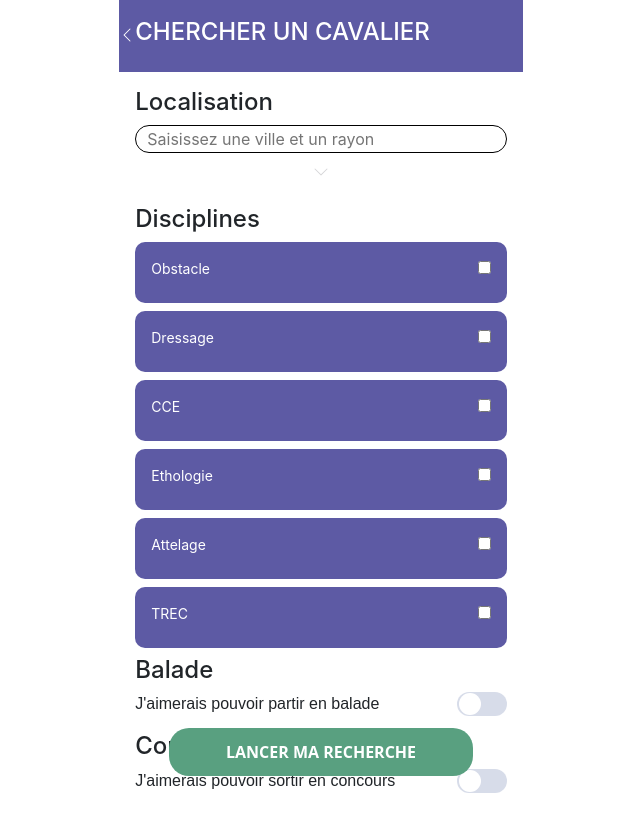
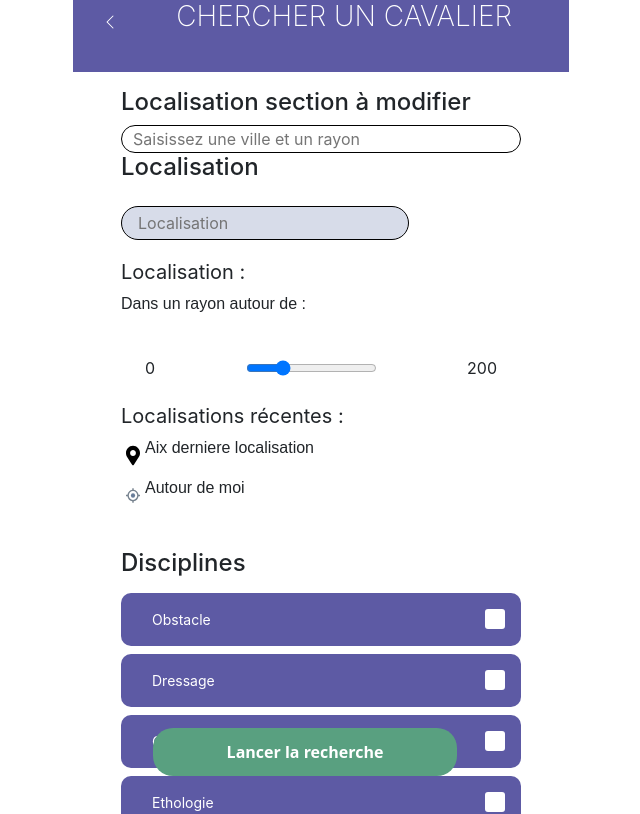
Before and after one commit to Johanna-cs/Caval_Cloud_Front, a React (Create React App) app: page /search-rider in a window 1280 px wide. Shown: the top 814 px of the page, without its empty margins (319-959 px from the left). Built offline with nearby package versions, Linux system fonts and the light colour scheme; no server answers.

Commit message:
header ok on css and on components active, created a common section with the common components, some update on search rider

```diff
--- a/src/components/Header_footer/Header.css
+++ b/src/components/Header_footer/Header.css
@@ -3,20 +3,24 @@
     height: 4.5em;
     color : white;
     display: flex;
-    align-items: center;
+    justify-content: space-around;
+    align-items: baseline;
     margin-bottom: 1em;
+
 }
 
-.main-head h4 {
+#header {
+    margin-right: 1em;
     text-align: center;
 }
 
-.header {
-    display: flex;
-    align-items: baseline;
+h3 {
+    font-weight: 200 !important;
 }
 
-#chevron-left {
+
+.bi {
+    text-align: left;
     color: white;
 }
 
--- a/src/components/Header_footer/Header.js
+++ b/src/components/Header_footer/Header.js
@@ -15,14 +15,14 @@ const header = (props) => {
             <div className='header'>
 
                 <Link to={{pathname: '/home'}}>
-                    <svg class="bi bi-chevron-left" id='chevron-left' width="1em" height="1em" viewBox="0 0 16 16" fill="currentColor" xmlns="http://www.w3.org/2000/svg">
+                    <svg class="bi bi-chevron-left " id='chevron-header'  width="1em" height="1em" viewBox="0 0 16 16" fill="currentColor" xmlns="http://www.w3.org/2000/svg">
                         <path fill-rule="evenodd" d="M11.354 1.646a.5.5 0 0 1 0 .708L5.707 8l5.647 5.646a.5.5 0 0 1-.708.708l-6-6a.5.5 0 0 1 0-.708l6-6a.5.5 0 0 1 .708 0z"/>
                     </svg>
                 </Link>
+                </div>
+                <h3 id='header'>{props.title}</h3>
 
-                <h4>{props.title}</h4>
 
-            </div>
 
         </div>
         </>
--- a/src/components/searchHorse/Localisation.js
+++ b/src/components/common_section/Localisation.js
@@ -1,6 +1,6 @@
 import React, { useState, useEffect } from 'react'
 import { Collapse, Button, Input } from 'reactstrap'
-import './searchHorse.css'
+import '../searchHorse/searchHorse.css'
 import geoloc from '../SVG-icons/geolocalisation.svg'
 import loc from '../SVG-icons/geolocation-icon2.svg'
 import locmap from '../SVG-icons/map-marker-alt-solid.svg'
--- a/src/components/postRider/PostRider.js
+++ b/src/components/postRider/PostRider.js
@@ -2,6 +2,7 @@ import React, { useState } from "react";
 import "./postRider.css";
 import { Collapse, Button} from "reactstrap";
 import { Link } from "react-router-dom";
+import Header from '../Header_footer/Header';
 import SlidingButton from "../common/SlidingButton";
 import RadioButton from "../common/RadioButton";
 import Carousel from "../common/Carousel";
@@ -13,6 +14,8 @@ const PostRider = () => {
   const toggle = () => setIsOpen(!isOpen);
 
   return (
+    <>
+    <Header title='POSTER UNE ANNONCE CAVALIER'/>
     <div className="postRider_page">
       <div className="postRider_header">
         <img className="postRider_logo" src={logo} alt="logo" />
@@ -238,6 +241,7 @@ const PostRider = () => {
         <button id="post-button">PUBLIER MON ANNONCE</button>
       </div>
     </div>
+  </>
   );
 };
 export default PostRider;
--- a/src/components/searchHorse/SearchHorse.js
+++ b/src/components/searchHorse/SearchHorse.js
@@ -2,8 +2,9 @@ import React, { useState, useEffect } from 'react'
 import { Link } from 'react-router-dom'
 import './searchHorse.css'
 import { Collapse, Button, Input } from 'reactstrap'
-import Localisation from './Localisation'
-import Disciplines from './Disciplines'
+import Header from '../Header_footer/Header';
+import Localisation from '../common_section/Localisation'
+import Disciplines from '../common_section/Disciplines'
 import Structures from './Structures'
 import IdealHorse from './IdealHorse'
 import IdealOwner from './IdealOwner'
@@ -20,6 +21,8 @@ const SearchHorse = (props) => {
     const toggle = () => setIsOpen(!isOpen)
 
     return (
+        <>
+        <Header className='header' title='CHERCHER UN CHEVAL'/>
         <div className='searchHorse_page'>
                 <Localisation />
             <hr />
@@ -99,6 +102,7 @@ const SearchHorse = (props) => {
                 <FlottingButton btnName={'Lancer la recherche'}/>
             </div>
         </div>
+    </>
     )
 }
 
--- a/src/components/searchHorse/searchHorse.css
+++ b/src/components/searchHorse/searchHorse.css
@@ -10,6 +10,7 @@
 #toggle_btn_chev {
     width: 5em;
     margin: 1em;
+    color : #5d5aa4;
 }
 .mainInput {
     width: 18em;
--- a/src/components/searchRider/SearchRider.css
+++ b/src/components/searchRider/SearchRider.css
@@ -1,6 +1,9 @@
-.main {
-    margin-left: 1em;
-    margin-right: 1em;
+.searchRider_page {
+  display: flex;
+  flex-flow: column nowrap;
+  margin-left: 3em;
+  margin-right: 3em;
+  padding-bottom: 5em;
 }
 
 .localisation {
@@ -11,30 +14,6 @@
 .localisation input {
     border-radius: 20px;
     border : 1px solid black;
-}
-
-/* Bouton Toggle */
-#btn-discipline {
-    background-color: white;
-    color: #D6D6D8;
-    border: none;
-}
-
-.btn-secondary.focus, .btn-secondary:focus {
-    border: none;
-}
-
-/* Violet div discipline with checkbox */
-
-.discipline {
-    background-color: #5D5AA4;
-    display: flex;
-    justify-content: space-between;
-    align-items: baseline;
-    color : white;
-    padding: 1em;
-    margin-bottom: 0.5em;
-    border-radius: 10px;
 }
 
 /* Bouton On-Off */
@@ -106,24 +85,3 @@
     display: flex;
     justify-content: space-between;
 }
-
-.search-button {
-    display: flex;
-    justify-content: center;
-}
-
-#search-button {
-    position: fixed;
-    background-color: #59a080;
-    border: none;
-    border-style: none;
-    border-radius: 20px;
-    font-family: "Open Sans", sans-serif;
-    font-weight: bold;
-    color: white;
-    height: 3em;
-    width: 19em;
-    bottom : 2em;
-    outline: none;
-    z-index: 1;
-}
--- a/src/components/searchRider/SearchRider.js
+++ b/src/components/searchRider/SearchRider.js
@@ -4,6 +4,9 @@ import Header from '../Header_footer/Header';
 import Axios from 'axios'
 import usePosition from '../usePosition';
 import './SearchRider.css';
+import FlottingButton from '../common/FlottingButton'
+import Disciplines from '../common_section/Disciplines'
+import Localisation from '../common_section/Localisation';
 
 const latitudes = 43.620761599999994
 const longitudes = 5.305139200000001
@@ -44,59 +47,18 @@ const SearchRider = () => {
             error: {error}
         </code> */}
 
-        <div className="main">
+        <div className="searchRider_page">
 
             <div className="localisation">
-                <h4>Localisation</h4>
+                <h4>Localisation section à modifier</h4>
                 <input name='localisation' id='localisation' type='text' placeholder='  Saisissez une ville et un rayon' value={cityLocalisation} onChange={(e) => setCityLocalisation(e.target.value)}></input>
                 {/* <Position /> */}
-
-                <Button onClick={toggle} id="btn-discipline" style={{ marginBottom: '1rem', border : 'none'}}>
-                    <svg class="bi bi-chevron-down" width="1em" height="1em" viewBox="0 0 16 16" fill="currentColor" xmlns="http://www.w3.org/2000/svg">
-                        <path fill-rule="evenodd" d="M1.646 4.646a.5.5 0 0 1 .708 0L8 10.293l5.646-5.647a.5.5 0 0 1 .708.708l-6 6a.5.5 0 0 1-.708 0l-6-6a.5.5 0 0 1 0-.708z"/>
-                    </svg>
-                </Button>
-
-                <Collapse isOpen={isOpen}>
-                        <label for="rayon">Dans un rayon autour de :</label>
-                        <input type="range" id="rayon" name="rayon" min="0" max="11"></input>
-                </Collapse>
-            </div>
-
-            <div className='list-disciplines'>
-
-                <h4>Disciplines</h4>
-                <div className='discipline'>
-                    <label for="obstacle">Obstacle</label>
-                    <input type="checkbox" id="obstacle" name="obstacle"></input>
-                </div>
-
-                <div className='discipline'>
-                    <label for="dressage">Dressage</label>
-                    <input type="checkbox" id="dressage" name="dressage"></input>
-                </div>
-
-                <div className='discipline'>
-                    <label for="cce">CCE</label>
-                    <input type="checkbox" id="cce" name="cce"></input>
-                </div>
-
-                <div className='discipline'>
-                    <label for="ethologie">Ethologie</label>
-                    <input type="checkbox" id="ethologie" name="ethologie"></input>
-                </div>
-
-                <div className='discipline'>
-                    <label for="attelage">Attelage</label>
-                    <input type="checkbox" id="attelage" name="attelage"></input>
-                </div>
-
-                <div className='discipline'>
-                    <label for="trec">TREC</label>
-                    <input type="checkbox" id="trec" name="trec"></input>
-                </div>
+                <Localisation />
 
             </div>
+            <hr />
+                <Disciplines />
+            <hr />
 
             <div className='section'>
 
@@ -127,11 +89,6 @@ const SearchRider = () => {
                 </div>
 
             </div>
-
-            <div className='search-button'>
-                <button id="search-button">LANCER MA RECHERCHE</button>
-            </div>
-
             <div className='section'>
 
                 <h4>Autonomie</h4>
@@ -158,7 +115,7 @@ const SearchRider = () => {
 
             </div>
 
-
+            <FlottingButton btnName={'Lancer la recherche'}/>
         </div>
 
 
--- a/src/index.css
+++ b/src/index.css
@@ -11,6 +11,7 @@ code {
   font-family: source-code-pro, Menlo, Monaco, Consolas, 'Courier New',
     monospace;
 }
+
 h3 {
   text-align: center;
   font-size: 2em;
```
Also changed, not shown: src/components/common_section/Disciplines.js (renamed from src/components/searchHorse/Disciplines.js).
